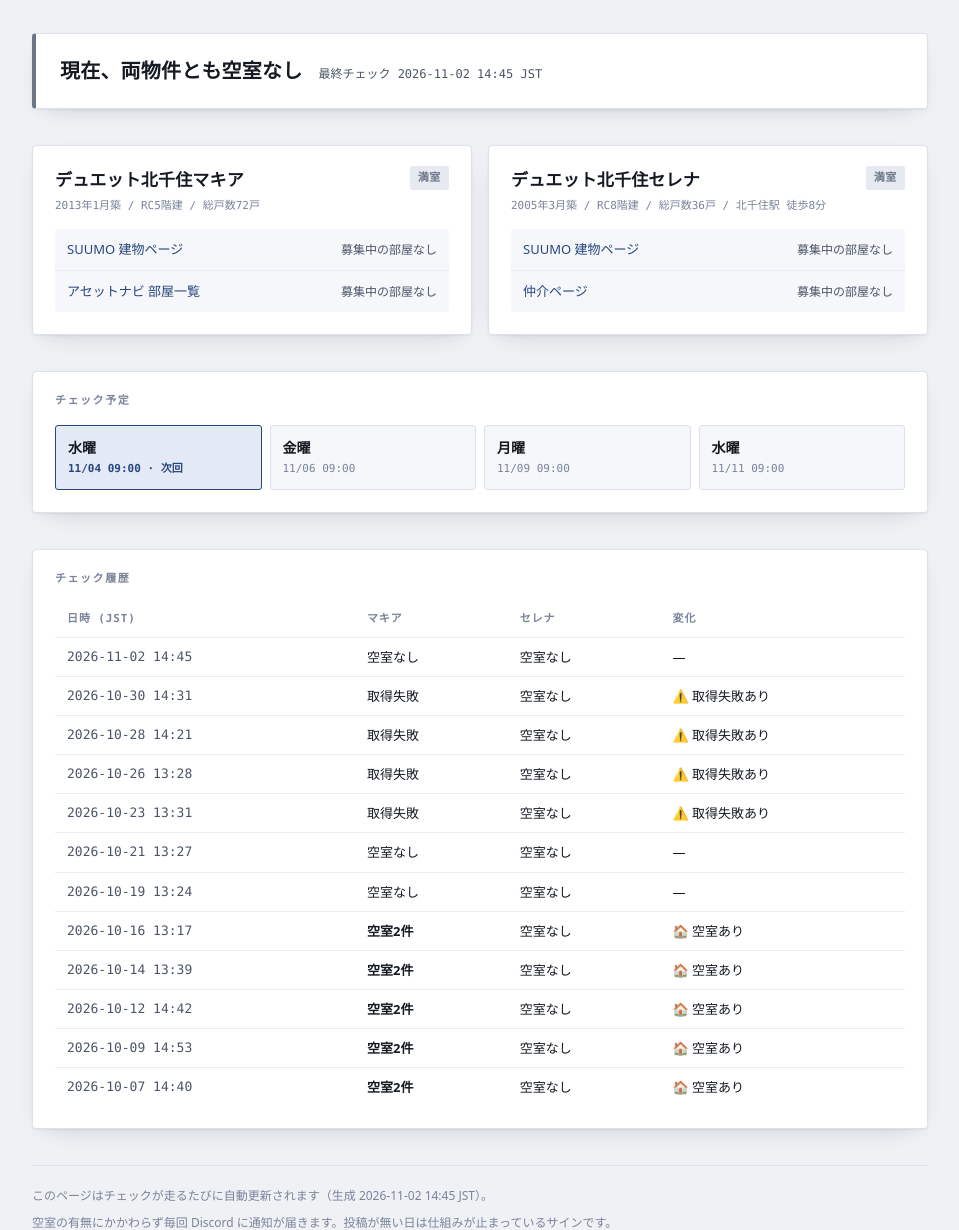
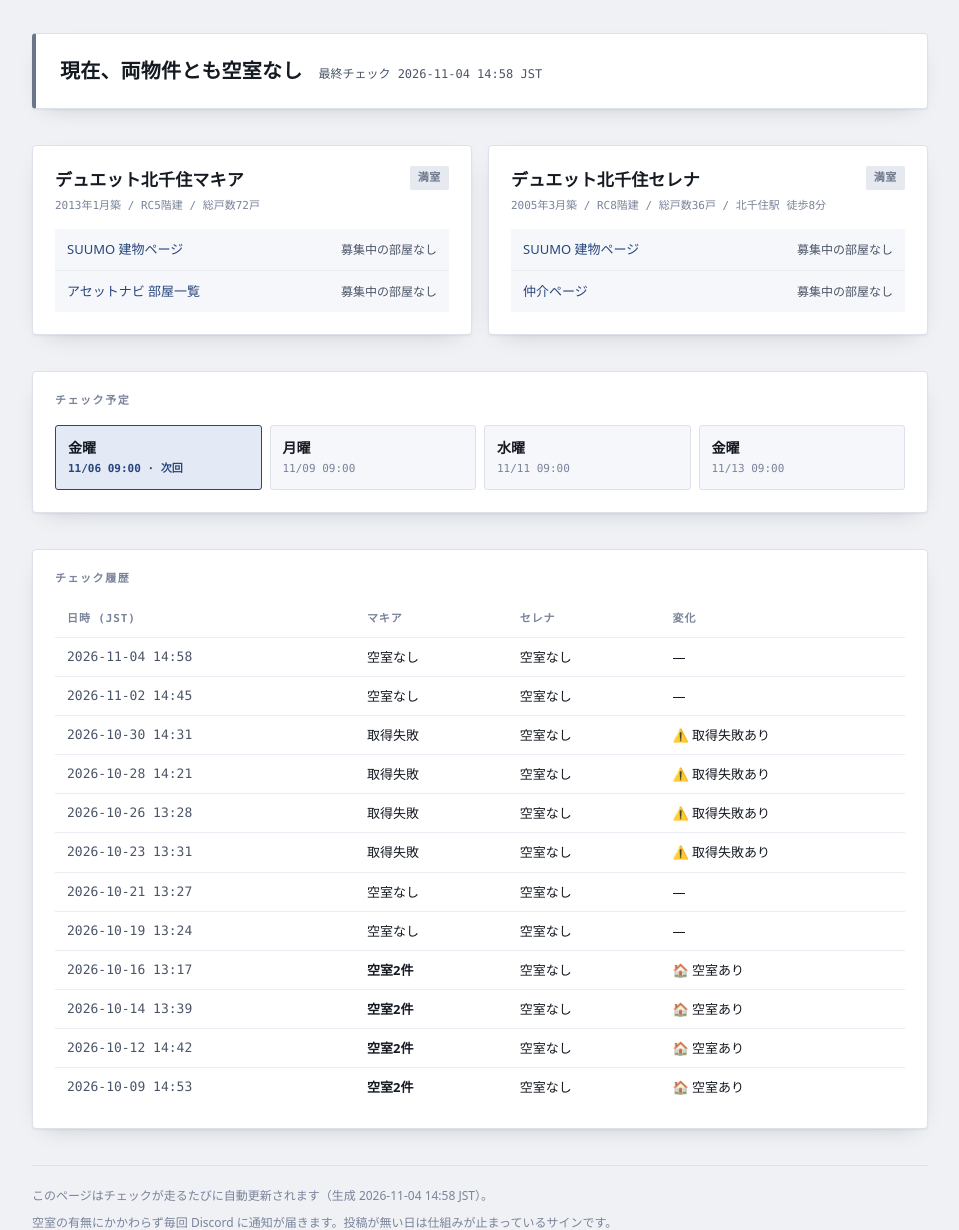
Before and after one commit to yasuuu-af/bukkenCheek, a plain HTML site: page docs/index.html in a window 1280 px wide. Shown: the part 153-1383 px from the top of the page, without its empty margins (160-1119 px from the left). Drawn offline with Linux system fonts and the light colour scheme.

Commit message:
chore: 空室チェック 2026-11-04

```diff
--- a/docs/index.html
+++ b/docs/index.html
@@ -90,7 +90,7 @@ footer p{margin:0 0 .375rem}
 
   <section class="verdict" data-state="full">
     <p class="verdict-line">現在、両物件とも空室なし</p>
-    <p class="verdict-meta">最終チェック 2026-11-02 14:45 JST</p>
+    <p class="verdict-meta">最終チェック 2026-11-04 14:58 JST</p>
   </section>
 
   <section class="grid">
@@ -122,7 +122,7 @@ footer p{margin:0 0 .375rem}
 
   <section class="panel">
     <h2>チェック予定</h2>
-    <div class="rail"><div class='slot' data-next='true'><div class='slot-day'>水曜</div><div class='slot-when'>11/04 09:00 · 次回</div></div><div class='slot' data-next='false'><div class='slot-day'>金曜</div><div class='slot-when'>11/06 09:00</div></div><div class='slot' data-next='false'><div class='slot-day'>月曜</div><div class='slot-when'>11/09 09:00</div></div><div class='slot' data-next='false'><div class='slot-day'>水曜</div><div class='slot-when'>11/11 09:00</div></div></div>
+    <div class="rail"><div class='slot' data-next='true'><div class='slot-day'>金曜</div><div class='slot-when'>11/06 09:00 · 次回</div></div><div class='slot' data-next='false'><div class='slot-day'>月曜</div><div class='slot-when'>11/09 09:00</div></div><div class='slot' data-next='false'><div class='slot-day'>水曜</div><div class='slot-when'>11/11 09:00</div></div><div class='slot' data-next='false'><div class='slot-day'>金曜</div><div class='slot-when'>11/13 09:00</div></div></div>
   </section>
 
   <section class="panel">
@@ -130,13 +130,13 @@ footer p{margin:0 0 .375rem}
     <div class="scroll">
       <table>
         <thead><tr><th>日時 (JST)</th><th>マキア</th><th>セレナ</th><th>変化</th></tr></thead>
-        <tbody><tr><td>2026-11-02 14:45</td><td>空室なし</td><td>空室なし</td><td>—</td></tr><tr><td>2026-10-30 14:31</td><td>取得失敗</td><td>空室なし</td><td>⚠️ 取得失敗あり</td></tr><tr><td>2026-10-28 14:21</td><td>取得失敗</td><td>空室なし</td><td>⚠️ 取得失敗あり</td></tr><tr><td>2026-10-26 13:28</td><td>取得失敗</td><td>空室なし</td><td>⚠️ 取得失敗あり</td></tr><tr><td>2026-10-23 13:31</td><td>取得失敗</td><td>空室なし</td><td>⚠️ 取得失敗あり</td></tr><tr><td>2026-10-21 13:27</td><td>空室なし</td><td>空室なし</td><td>—</td></tr><tr><td>2026-10-19 13:24</td><td>空室なし</td><td>空室なし</td><td>—</td></tr><tr><td>2026-10-16 13:17</td><td><strong>空室2件</strong></td><td>空室なし</td><td>🏠 空室あり</td></tr><tr><td>2026-10-14 13:39</td><td><strong>空室2件</strong></td><td>空室なし</td><td>🏠 空室あり</td></tr><tr><td>2026-10-12 14:42</td><td><strong>空室2件</strong></td><td>空室なし</td><td>🏠 空室あり</td></tr><tr><td>2026-10-09 14:53</td><td><strong>空室2件</strong></td><td>空室なし</td><td>🏠 空室あり</td></tr><tr><td>2026-10-07 14:40</td><td><strong>空室2件</strong></td><td>空室なし</td><td>🏠 空室あり</td></tr></tbody>
+        <tbody><tr><td>2026-11-04 14:58</td><td>空室なし</td><td>空室なし</td><td>—</td></tr><tr><td>2026-11-02 14:45</td><td>空室なし</td><td>空室なし</td><td>—</td></tr><tr><td>2026-10-30 14:31</td><td>取得失敗</td><td>空室なし</td><td>⚠️ 取得失敗あり</td></tr><tr><td>2026-10-28 14:21</td><td>取得失敗</td><td>空室なし</td><td>⚠️ 取得失敗あり</td></tr><tr><td>2026-10-26 13:28</td><td>取得失敗</td><td>空室なし</td><td>⚠️ 取得失敗あり</td></tr><tr><td>2026-10-23 13:31</td><td>取得失敗</td><td>空室なし</td><td>⚠️ 取得失敗あり</td></tr><tr><td>2026-10-21 13:27</td><td>空室なし</td><td>空室なし</td><td>—</td></tr><tr><td>2026-10-19 13:24</td><td>空室なし</td><td>空室なし</td><td>—</td></tr><tr><td>2026-10-16 13:17</td><td><strong>空室2件</strong></td><td>空室なし</td><td>🏠 空室あり</td></tr><tr><td>2026-10-14 13:39</td><td><strong>空室2件</strong></td><td>空室なし</td><td>🏠 空室あり</td></tr><tr><td>2026-10-12 14:42</td><td><strong>空室2件</strong></td><td>空室なし</td><td>🏠 空室あり</td></tr><tr><td>2026-10-09 14:53</td><td><strong>空室2件</strong></td><td>空室なし</td><td>🏠 空室あり</td></tr></tbody>
       </table>
     </div>
   </section>
 
   <footer>
-    <p>このページはチェックが走るたびに自動更新されます（生成 2026-11-02 14:45 JST）。</p>
+    <p>このページはチェックが走るたびに自動更新されます（生成 2026-11-04 14:58 JST）。</p>
     <p>空室の有無にかかわらず毎回 Discord に通知が届きます。投稿が無い日は仕組みが止まっているサインです。</p>
     <p><a href="https://github.com/yasuuu-af/bukkenCheek">ソースと履歴（GitHub）</a></p>
   </footer>
--- a/state.json
+++ b/state.json
@@ -1,5 +1,5 @@
 {
-  "last_checked": "2026-11-02T14:45:09.468693+09:00",
+  "last_checked": "2026-11-04T14:58:42.657265+09:00",
   "last_change_detected": "2026-10-16T13:17:16.518366+09:00",
   "buildings": {
     "makia": {
```
Also changed, not shown: 1 other file.
